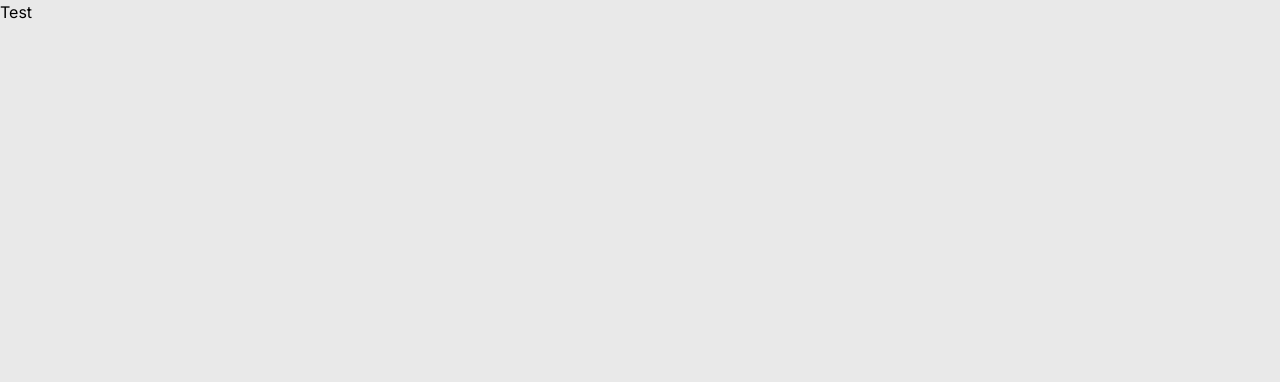
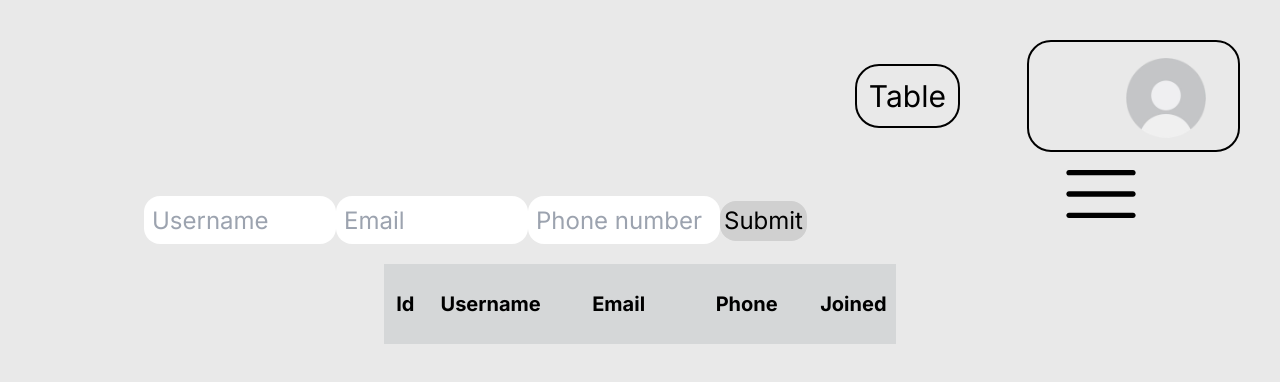
Before and after one commit to Blin70/Game-Stats, a Next.js app: page /Components/navbar/Table in a window 1280 px wide. Shown: the top 382 px of the page. Built offline with nearby package versions, Linux system fonts and the light colour scheme; no server answers; the database is empty.

Commit message:
Completed Table

```diff
--- a/package.json
+++ b/package.json
@@ -9,6 +9,7 @@
     "lint": "next lint"
   },
   "dependencies": {
+    "@supabase/supabase-js": "^2.43.5",
     "next": "14.2.4",
     "react": "^18",
     "react-dom": "^18",
--- /dev/null
+++ b/src/app/Components/navbar/Table/TableDataHandler.js
@@ -0,0 +1,38 @@
+import { supabase } from "@/app/Supabase/SupabaseClient";
+
+const SubmitToSupabase = async (username, email, phone) => {
+    const { data, error } = await supabase
+    .from('TestTable')
+    .insert({ Username: username, Email: email, Phone: phone, Joined: new Date().toLocaleString()});
+
+    if(error){
+        console.error("Error while inserting data ", error)
+    } else if(data){
+        console.log("Insert Successfull: ", data)
+    }
+}
+
+const FetchTableData = async () => {
+    let { data, error } = await supabase
+    .from('TestTable')
+    .select('*');
+
+    const renderedData = data.map((item) => (
+        <tr key={item.id} className="h-10 text-xl">
+            <td>{item.id}</td>
+            <td>{item.Username}</td>
+            <td>{item.Email}</td>
+            <td>{item.Phone}</td>
+            <td>{item.Joined}</td>
+        </tr>
+    ));
+
+    if(error){
+        console.error("Error fetching data from table", error)
+        return [];
+    }
+
+    return renderedData;
+}
+
+export { SubmitToSupabase, FetchTableData };
--- /dev/null
+++ b/src/app/Components/navbar/Table/TableForm.js
@@ -0,0 +1,32 @@
+'use client'
+
+import { useState } from "react";
+import { SubmitToSupabase } from "./TableDataHandler";
+import TableInputs from "./TableInputs";
+
+const TableForm = () => {
+    const [username, setUsername] = useState('');
+    const [email, setEmail] = useState('');
+    const [phone, setPhone] = useState('');
+
+    const handleSubmit = async (e) => {
+        e.preventDefault();
+        await SubmitToSupabase(username, email, phone);
+        setUsername('');
+        setEmail('');
+        setPhone('');
+    };
+
+
+
+    return (
+        <form method="POST" onSubmit={handleSubmit} className="ml-36 my-5">
+            <TableInputs name="Username" placeholder="Username" value={username} onChange={(e)=>setUsername(e.target.value)} />
+            <TableInputs name="Email" placeholder="Email" value={email} onChange={(e)=>setEmail(e.target.value)} />
+            <TableInputs name="Phone" placeholder="Phone number" value={phone} onChange={(e)=>setPhone(e.target.value)} />
+            <button type="submit" className="bg-[#d0d0d0] rounded-2xl text-2xl p-1">Submit</button>
+        </form>
+    );
+}
+
+export default TableForm;
--- /dev/null
+++ b/src/app/Components/navbar/Table/TableInputs.js
@@ -0,0 +1,7 @@
+const TableInputs = ({name, placeholder, value, onChange}) => {
+    return (
+        <input autoComplete="off" required type="text" name={name} placeholder={placeholder} value={value} onChange={onChange} className="w-48 h-12 rounded-2xl text-2xl p-2" />
+    );
+}
+
+export default TableInputs;
--- a/src/app/Components/navbar/Table/page.js
+++ b/src/app/Components/navbar/Table/page.js
@@ -1,7 +1,43 @@
+'use client';
+
+import { useEffect, useState } from 'react';
+import Navbar from "../Navbar";
+import TableForm from "./TableForm";
+import { FetchTableData } from "./TableDataHandler";
+
 const Table = () => {
+    const [tableData, setTableData] = useState([]);
+
+    useEffect(() => {
+        const fetchData = async () => {
+            const data = await FetchTableData();
+            setTableData(data);
+        };
+
+        fetchData();
+    }, []);
+
     return (
-        <h1>Test</h1>
+        <div className="h-screen">
+            <Navbar />
+            <TableForm />
+            <table className="bg-[#d5d7d8] w-2/5 mx-auto text-center">
+                <thead>
+                    <tr className='h-20 text-xl'>
+                        <th className="w-1/12">Id</th>
+                        <th className="w-3/12">Username</th>
+                        <th className="w-3/12">Email</th>
+                        <th className="w-3/12">Phone</th>
+                        <th className="w-2/12">Joined</th>
+                    </tr>
+                </thead>
+                    <tbody>
+                        {tableData}
+                   </tbody>
+            </table>
+
+        </div>
     );
-}
+};
 
 export default Table;
--- a/src/app/Supabase/SupabaseClient.js
+++ b/src/app/Supabase/SupabaseClient.js
@@ -1,6 +1,6 @@
-import { createClient } from '@supabase/supabase-js'
+import { createClient } from '@supabase/supabase-js';
 
-const supabaseUrl = process.env.supabaseUrl;
-const supabaseKey = process.env.supabaseKey;
+const SUPABASE_URL = process.env.NEXT_PUBLIC_SUPABASE_URL;
+const SUPABASE_KEY = process.env.NEXT_PUBLIC_SUPABASE_KEY;
 
-export const supabase = createClient(supabaseUrl, supabaseKey);
+export const supabase = createClient(SUPABASE_URL, SUPABASE_KEY);
```
Also changed, not shown: 1 other file (tests, documents, lock files or other folders).
